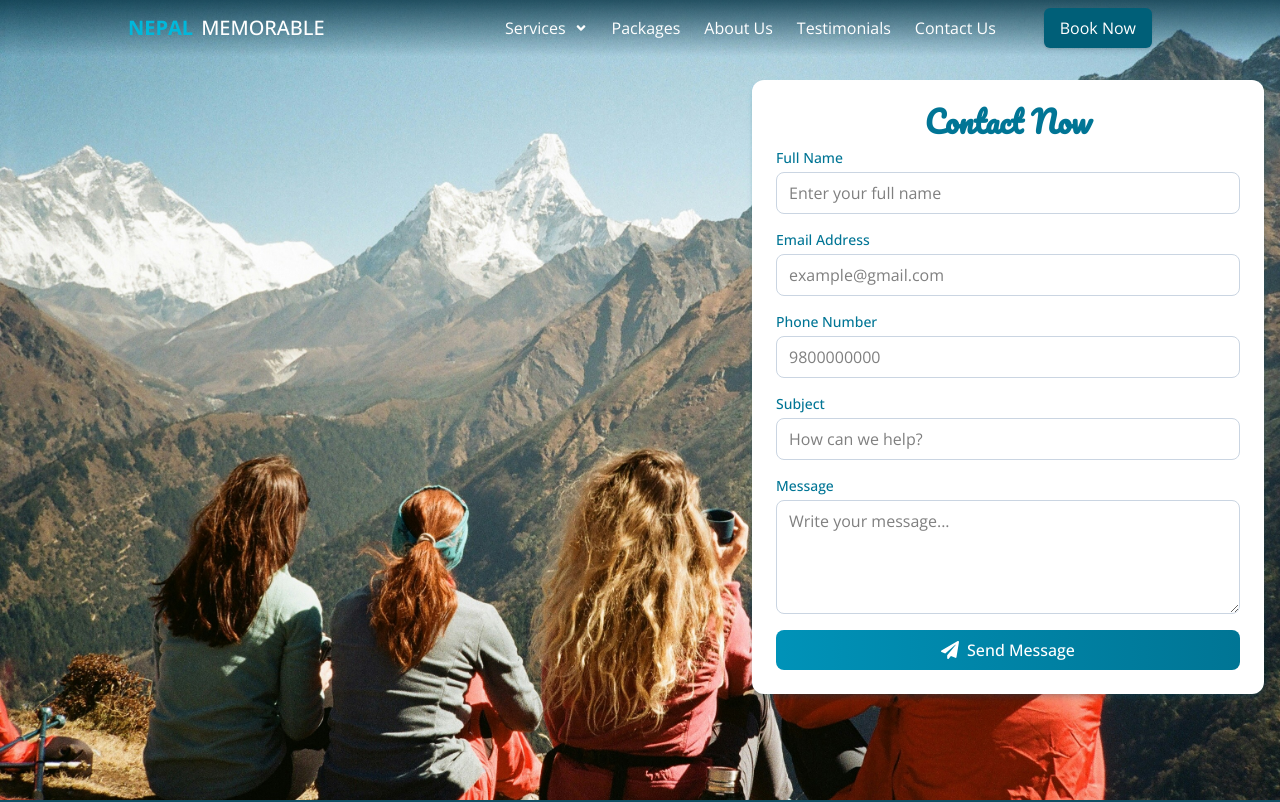
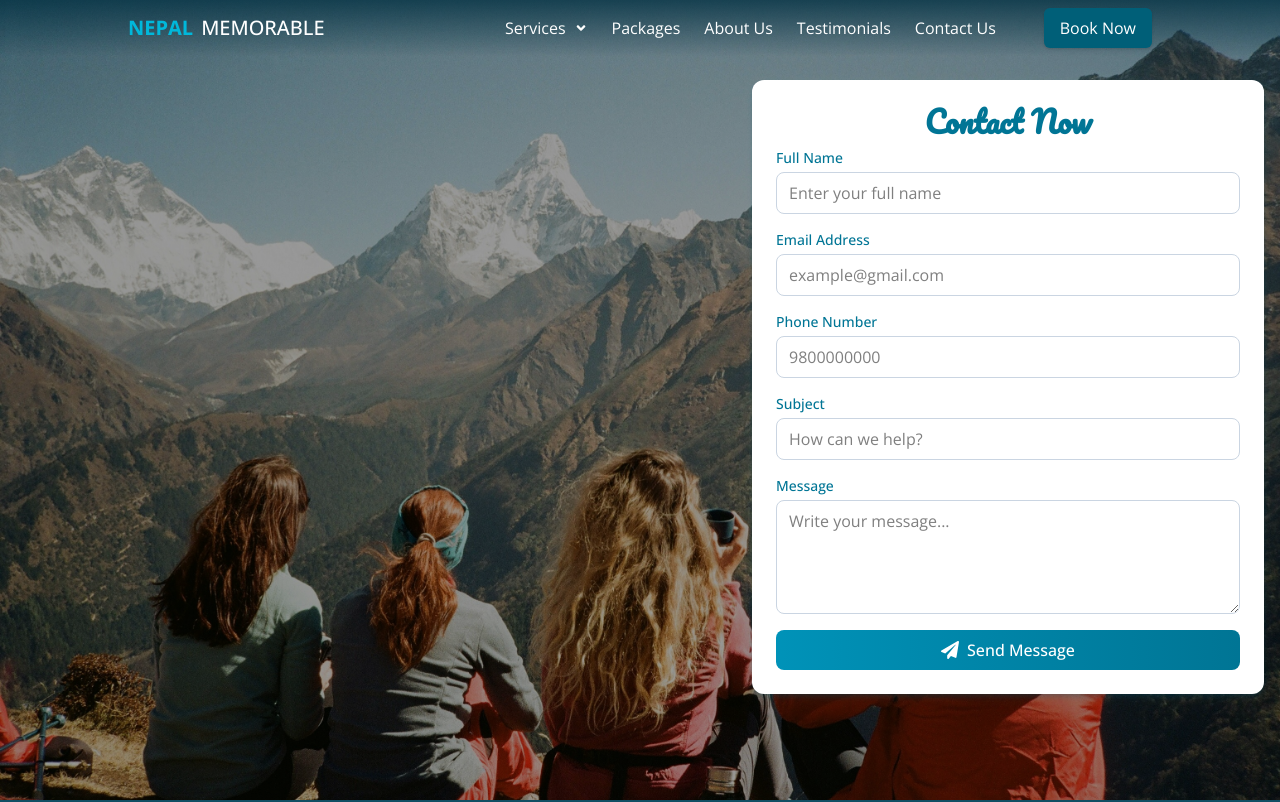
Before and after one commit to tikadatta2005/nepalmemorable, a Next.js app: page /contact-us in a window 1280 px wide. Shown: the top 802 px of the page. Built offline with nearby package versions, Linux system fonts and the light colour scheme.

Commit message:
This is contact paghe

```diff
--- a/app/book-now/page.jsx
+++ b/app/book-now/page.jsx
@@ -1,19 +1,26 @@
 import Form from "@/components/book-now/Form";
+import Image from "next/image";
 import React from "react";
 
-const page = () => {
+const Page = () => {
   return (
-    <main
-      className="w-full bg-cover bg-center bg-fixed bg-no-repeat min-h-screen"
-      style={{
-        backgroundImage: "url('/assets/bookings/bg.jpg')",
-      }}
-    >
-      <section className="w-full min-h-screen p-8 pt-28 bg-slate-950/70">
+    <main className="relative w-full min-h-screen">
+      {/* Optimized Background Image */}
+      <Image
+        src="/assets/bookings/bg.jpg"
+        alt="Booking background"
+        fill
+        priority
+        className="object-cover object-center -z-10"
+        sizes="100vw"
+      />
+
+      {/* Dark overlay and content */}
+      <section className="relative w-full min-h-screen p-8 pt-28 bg-slate-950/70">
         <Form />
       </section>
     </main>
   );
 };
 
-export default page;
+export default Page;
--- a/app/contact-us/page.jsx
+++ b/app/contact-us/page.jsx
@@ -1,22 +1,27 @@
 import ContactForm from "@/components/contact-us/ContactForm";
+import Image from "next/image";
 import React from "react";
 
-const page = async () => {
+const Page = async () => {
+  return (
+    <main className="relative w-full min-h-screen bg-black/40">
+      {/* Optimized Background */}
+      <Image
+        src="/assets/bookings/bg.jpg"
+        alt="Bookings background"
+        fill
+        priority
+        className="object-cover object-center -z-10"
+        sizes="100vw"
+      />
 
-  return (
-    <main
-      className="w-full bg-cover bg-center bg-fixed bg-no-repeat min-h-screen"
-      style={{
-        backgroundImage: "url('/assets/bookings/bg.jpg')",
-      }}
-    >
       <div className="w-full flex p-4 max-w-7xl mx-auto justify-end">
         <div className="w-full max-w-lg flex flex-col gap-4 pt-16">
-            <ContactForm/>
+          <ContactForm />
         </div>
       </div>
     </main>
   );
 };
 
-export default page;
+export default Page;
--- a/app/testimonials/page.jsx
+++ b/app/testimonials/page.jsx
@@ -1,5 +1,6 @@
 import TestimonialCard from "@/components/testimonials/TestimonialCard";
 import TestimonialHolder from "@/components/testimonials/TestimonialHolder";
+import Image from "next/image";
 import React from "react";
 
 const Testimonials = async () => {
@@ -35,14 +36,20 @@ const Testimonials = async () => {
         "A seamless adventure filled with breathtaking moments. Can’t wait to book my next trip with them.",
     },
   ];
+
   return (
-    <main
-      className="w-full bg-cover bg-center bg-fixed bg-no-repeat min-h-screen"
-      style={{
-        backgroundImage: "url('/assets/testimonials/bg.jpg')",
-      }}
-    >
-      <section className="w-full min-h-screen p-8 pt-28 bg-slate-950/70">
+    <main className="relative w-full min-h-screen">
+      {/* Optimized Background */}
+      <Image
+        src="/assets/testimonials/bg.jpg"
+        alt="Testimonials background"
+        fill
+        priority
+        sizes="100vw"
+        className="object-cover object-center -z-10"
+      />
+
+      <section className="relative w-full min-h-screen p-8 pt-28 bg-slate-950/70">
         <TestimonialHolder>
           <div className="w-full p-4 text-4xl lg:text-6xl text-white flex flex-col items-center justify-center">
             <h1 className="text-3xl lg:text-4xl font-semibold py-4">
@@ -59,9 +66,8 @@ const Testimonials = async () => {
           {[...data, ...data, ...data]?.map((elem, index) => {
             const obj = { ...elem };
             obj.image = obj.image?.includes("https://")
-              ? obj?.image
+              ? obj.image
               : process.env.NEXT_PUBLIC_SERVER;
-
             return <TestimonialCard data={obj} key={index} />;
           })}
         </TestimonialHolder>
--- a/components/book-now/Form.jsx
+++ b/components/book-now/Form.jsx
@@ -246,7 +246,7 @@ const Form = () => {
               Total Price{" "}
             </span>
           </div>
-          <div className="text-4xl text-cyan-600 font-semibold"><span className="text-sm">Rs</span> {totalPrice(formdata)}</div>
+          <div className="text-4xl text-cyan-600 font-semibold"><span className="text-sm">Rs</span> {Number(totalPrice(formdata)).toLocaleString()}</div>
         </div>
 
         <div className="w-full p-4 flex flex-col gap-4 bg-white/80 rounded-xl">
```
